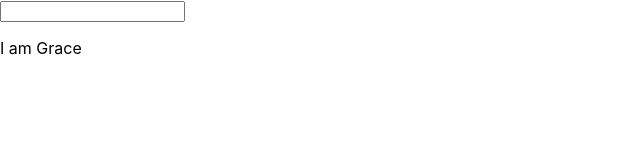
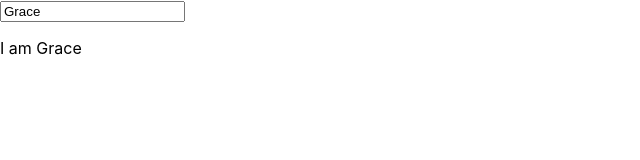
Before and after one commit to Dahrahcme/corrections, a React (Create React App) app: page / in a window 1280 px wide. Shown: the top 160 px of the page, without its empty margins (0-640 px from the left). Built offline with nearby package versions, Linux system fonts and the light colour scheme.

Commit message:
Two way binding done.
Agba dev loading

```diff
--- a/src/App.jsx
+++ b/src/App.jsx
@@ -13,7 +13,7 @@ const App = () => {
 
   return (
     <div>
-      <Input nameChange={nameChangeHandler} />
+      <Input nameChange={nameChangeHandler} name={username} />
       <Output name={username} />
     </div>
   );
--- a/src/Components/FunctionalComponents/Input.jsx
+++ b/src/Components/FunctionalComponents/Input.jsx
@@ -3,7 +3,7 @@ import React from "react";
 const Input = (props) => {
     return (
         <div>
-            <input type="text" onChange={props.nameChange} />
+            <input type="text" onChange={props.nameChange} value={props.name}  />
         </div>
     );
 }
```
